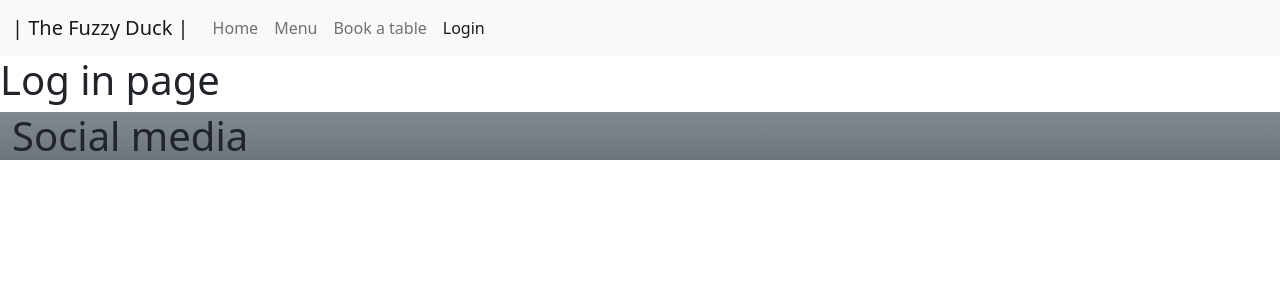
After one commit to MTSSamsioe/book_a_table, a Django app: page /log/ in a window 1280 px wide. The commit adds this page. Shown: the top 300 px of the page. Run offline with Django 3.2, Linux system fonts and the light colour scheme.

Commit message:
Add hrfs in nav and active func bold

```diff
--- a/bookings/templates/bookings/base.html
+++ b/bookings/templates/bookings/base.html
@@ -23,10 +23,10 @@
           </button>
           <div class="collapse navbar-collapse " id="navbarNavAltMarkup">
             <div class="navbar-nav ">
-              <a class="nav-link active" aria-current="page" href="#">Home</a>
-              <a class="nav-link" href="#">Menu</a>
-              <a class="nav-link" href="#">Book a table</a>
-              <a class="nav-link disabled">Login</a>
+              <a class="nav-link {% if request.resolver_match.url_name == 'home' %}active{% endif %}" aria-current="page" href="{% url 'home'%}">Home</a>
+              <a class="nav-link {% if request.resolver_match.url_name == 'menu' %}active{% endif %}" href="{% url 'menu'%}">Menu</a>
+              <a class="nav-link {% if request.resolver_match.url_name == 'view_reservation' %}active{% endif %}" href="{% url 'view_reservation'%}">Book a table</a>
+              <a class="nav-link {% if request.resolver_match.url_name == 'log' %}active{% endif %}" href="{% url 'log'%}">Login</a>
             </div>
           </div>
         </div>
--- a/bookings/templates/bookings/index.html
+++ b/bookings/templates/bookings/index.html
@@ -1,4 +1,6 @@
 {% extends 'bookings/base.html' %}
+
+{% load static %}
 
 {% block content%}
 
--- /dev/null
+++ b/bookings/templates/bookings/log.html
@@ -0,0 +1,6 @@
+{% extends 'bookings/base.html' %}
+{% load static %}
+{% block content%}
+<h1 class="h1">Log in page</h1>
+
+{% endblock%}
--- /dev/null
+++ b/bookings/templates/bookings/menu.html
@@ -0,0 +1,6 @@
+{% extends 'bookings/base.html' %}
+{% load static %}
+{% block content%}
+<h1 class="h1">This is a test for the menu</h1>
+
+{% endblock%}
--- a/bookings/templates/bookings/my_bookings.html
+++ b/bookings/templates/bookings/my_bookings.html
@@ -2,7 +2,7 @@
 
 {% block content%}
 <h1 class="h1">My bookings</h1>
-{{ reservations }}
+
 
 {% for reservation in reservations %}
 <div class="card" style="width: 18rem;">
@@ -26,5 +26,5 @@
   {% endfor %}
 
 
-{{ reservations }}
+
 {% endblock %}
--- a/bookings/views.py
+++ b/bookings/views.py
@@ -3,7 +3,7 @@
 
 # Create your views here.
 
-def say_hello(request):
+def home(request):
     return render(request, 'bookings/index.html')
 
 
@@ -13,4 +13,12 @@
     context = {
         'reservations': reservations
     }
+    navbar = {'navbar': 'view_reservation'}
     return render(request, 'bookings/my_bookings.html', context)
+
+
+def menu(request):
+    return render(request, 'bookings/menu.html')
+
+def log(request):
+    return render(request, 'bookings/log.html')
--- a/django_bookings/urls.py
+++ b/django_bookings/urls.py
@@ -15,12 +15,14 @@
 """
 from django.contrib import admin
 from django.urls import path
-from bookings.views import say_hello, view_reservation
+from bookings.views import *
 
 
 urlpatterns = [
     path('admin/', admin.site.urls),
-    path('', say_hello, name = 'say_hello'),
+    path('', home, name = 'home'),
     path('my_bookings/', view_reservation, name = 'view_reservation'),
+    path('menu/', menu, name = 'menu'),
+    path('log/', log, name = 'log'),
 
 ]
```
